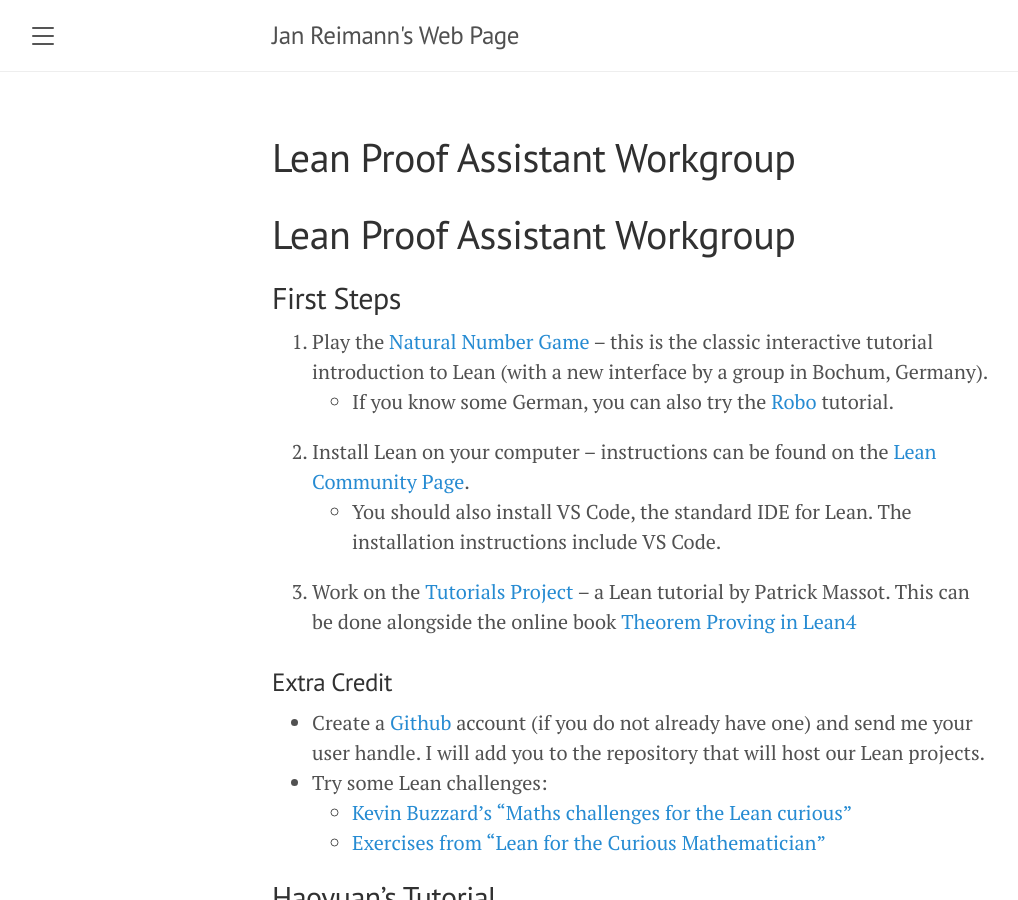
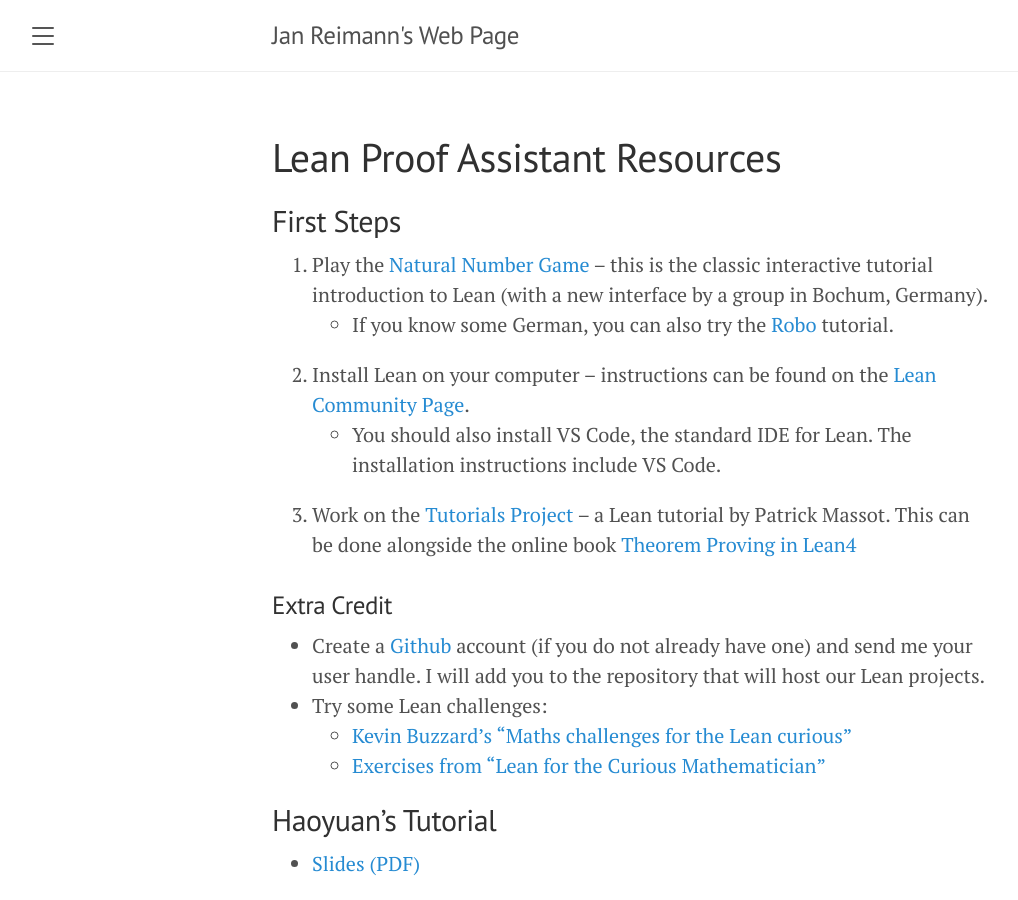
Before and after one commit to 28left/janreimann, a Jekyll site: the page built from Lean/lean-resources.md, in a window 1280 px wide and 900 px high. Shown: the whole window, without its empty margins (8-1026 px from the left). Built offline with Jekyll 4.4.1, drawn with Linux system fonts in a browser that asks for light colours; our own code applies the rules of GitHub Pages for plain Markdown files.

Commit message:
reformat title

```diff
--- a/Lean/lean-resources.md
+++ b/Lean/lean-resources.md
@@ -1,4 +1,6 @@
-# Lean Proof Assistant Workgroup
+---
+title: Lean Proof Assistant Resources
+---
 
 ## First Steps
 
```
